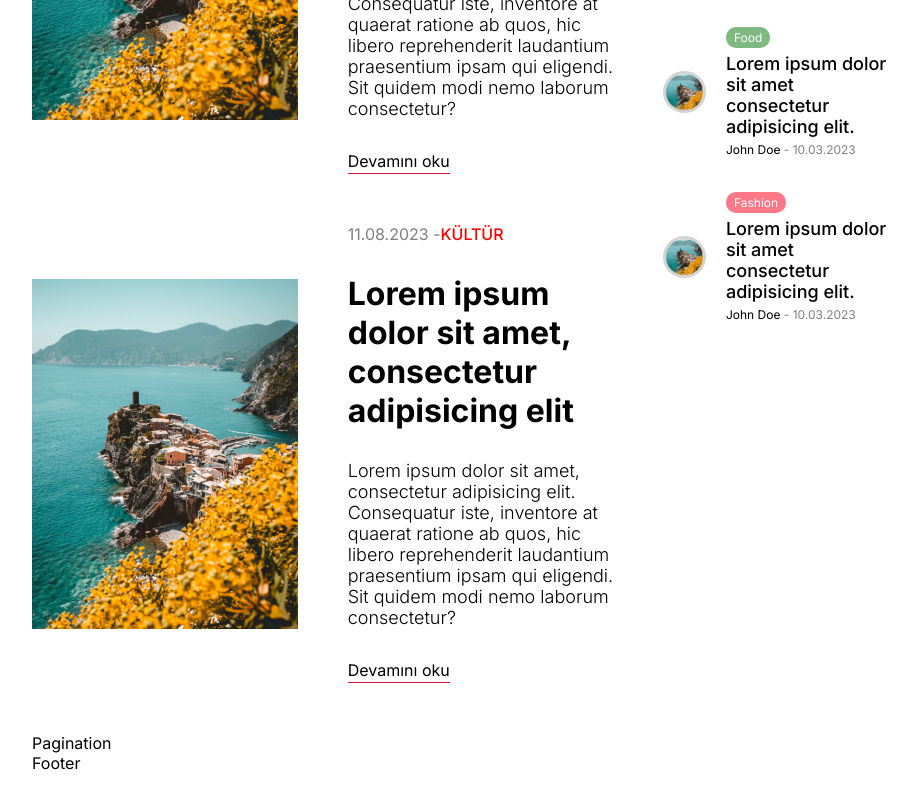
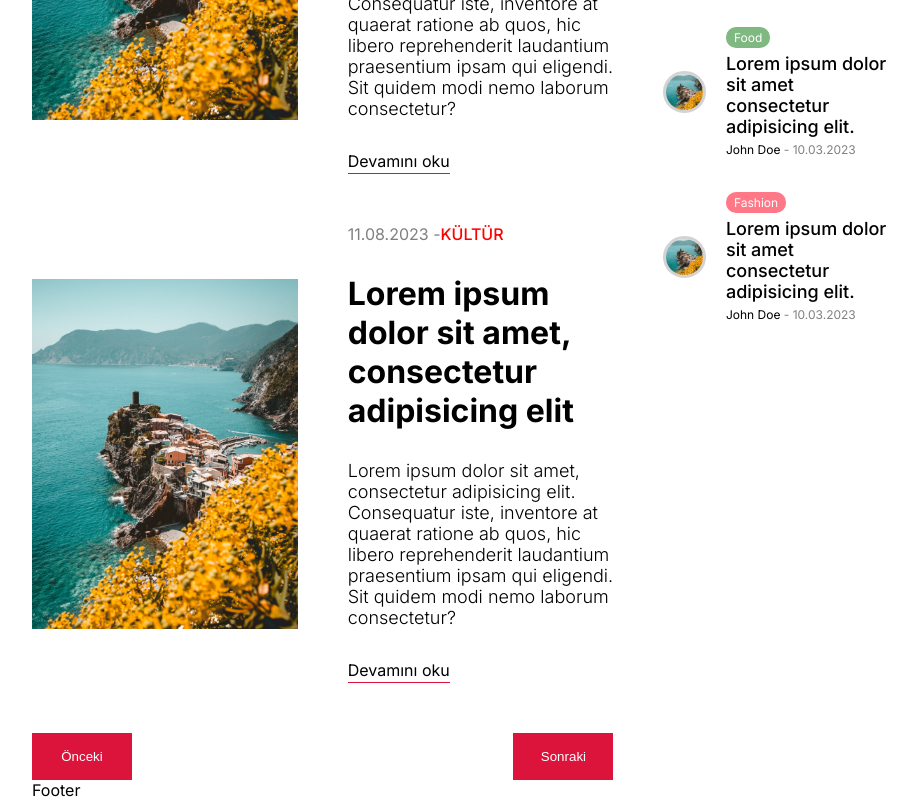
Before and after one commit to 10urkarasu/blog-app, a Next.js app: page / in a window 1280 px wide. Shown: the part 2712-3512 px from the top of the page, without its empty margins (176-1093 px from the left). Before the commit the page ends 3485 px from the top, so only its background shows below. Built offline with nearby package versions, Linux system fonts and the light colour scheme.

Commit message:
Pagination added

```diff
--- a/src/components/pagination/Pagination.jsx
+++ b/src/components/pagination/Pagination.jsx
@@ -1,8 +1,12 @@
 import React from 'react'
+import styles from './pagination.module.css'
 
 const Pagination = () => {
   return (
-    <div>Pagination</div>
+    <div className={styles.container}>
+      <button className={styles.button}>Önceki</button>
+      <button className={styles.button}>Sonraki</button>
+    </div>
   )
 }
 
--- a/src/components/pagination/pagination.module.css
+++ b/src/components/pagination/pagination.module.css
@@ -0,0 +1,14 @@
+.container{
+    display: flex;
+    justify-content: space-between;
+
+}
+
+.button{
+    width: 100px;
+    border: none;
+    padding: 16px;
+    background-color: crimson;
+    color: white;
+    cursor: pointer;
+}
```
